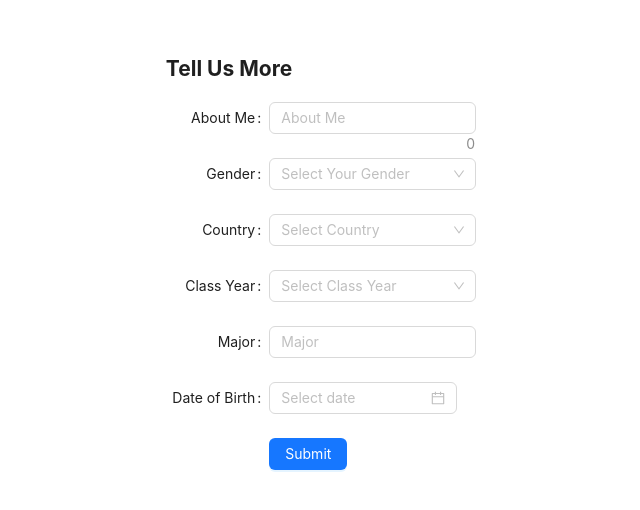
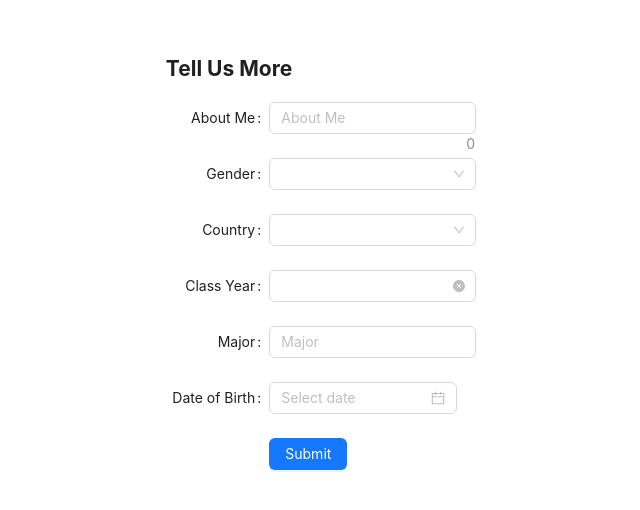
Before and after one commit to epotapov/Apollo, a React (Create React App) app in the folder apollo-frontend/: page /EditProfile in a window 1280 px wide. Shown: the part 136-646 px from the top of the page, without its empty margins (319-959 px from the left). Built offline with nearby package versions, Linux system fonts and the light colour scheme.

Commit message:
Worked on edit profile more
There is still a big that needs to be fixed,
but much closed to being done

```diff
--- a/apollo-frontend/src/components/EditProfile.js
+++ b/apollo-frontend/src/components/EditProfile.js
@@ -4,14 +4,19 @@ import { Grid, Button, Checkbox, Form, Input, Select, DatePicker} from 'antd';
 import {useLocation} from 'react-router-dom';
 import { useNavigate } from 'react-router-dom';
 
-
-const onFinish = (values) => {
-    console.log('Success:', values);
-  };
-
-const onFinishFailed = (errorInfo) => {
-    console.log('Failed:', errorInfo);
-};
+let user = null;
+let username = '';
+let aboutMe = '';
+let dob = '';
+let major = '';
+let year = '';
+let role = '';
+let email = '';
+let country = '';
+let gender = '';
+let gradYear = '';
+let courses = {};
+let planOfStudy = {};
 
 const countryList = [
     "Afghanistan",
@@ -265,14 +270,27 @@ const countryList = [
 	"Åland Islands"
 ];
 
+
+
 const {Option} = Select;
 
 export default function TellUsMore() {
 
 	const navigate = useNavigate();
-	const handleSubmit = async () => {
-		const updated_user = {username, email, major, gradYear, role, courses,
-			aboutMe, country, gender, planOfStudy, dob, year};
+	const onFinish = (values) => {
+		handleSubmit(values);
+	};
+	const handleSubmit = async (values) => {
+		aboutMe = values.aboutme;
+		dob = values.dob;
+		major = values.major;
+		country = values.country;
+		year = values.classyear;
+		gender = values.gender;
+
+		const updated_user = {aboutMe, username, email, major, gradYear, role, courses,
+			country, gender, planOfStudy, dob, year};
+
 		const response = await fetch('http://localhost:5001/api/user/edit', {
 			method: 'POST',
 			body: JSON.stringify(updated_user),
@@ -280,28 +298,15 @@ export default function TellUsMore() {
 			  'Content-Type': 'application/json'
 			}
 		});
-		navigate('/Profile', {state: {user: user}});
+		fetch('http://localhost:5001/api/user/get/' + user.username)
+		.then(response => response.json())
+		.then(data => navigate('/Profile',{state: {user: data}}))
 	}
-
-	let user = null;
-	var username = '';
-	var aboutMe = '';
-	var dob = '';
-	var major = '';
-	var year = '';
-	var role = '';
-	var email = '';
-	var country = '';
-	var gender = '';
-	var gradYear = '';
-	var courses = {};
-	var planOfStudy = {};
 
 
 	const data = useLocation();
 	if (data.state != null) {
 		user = data.state.user;
-		console.log(user);
 		if (user != null) {
 		  username = user.username;
 		  aboutMe = user.aboutMe;
@@ -336,31 +341,32 @@ export default function TellUsMore() {
                 }}
                 initialValues={{
                     remember: true,
+
                 }}
-                onFinish={onFinish}
-                onFinishFailed={onFinishFailed}
+                onFinish={handleSubmit}
                 autoComplete="off"
             >
                 <h2> Tell Us More </h2>
 				<Form.Item
 					name="aboutme"
 					label="About Me"
-					onChange={(e) => {aboutMe = e.target.value}}
-					value={aboutMe}
+					value="aboutMe"
 				>
 					<Input.TextArea
 						placeholder="About Me"
 						showCount={true}
 						allowClear={true}
+						defaultValue={aboutMe}
 						autoSize={true} />
 				</Form.Item>
                 <Form.Item
                     name="gender"
                     label="Gender"
-                    onChange={(e) => {gender = e.target.value}}
-                    value={gender}
                 >
-                    <Select placeholder="Select Your Gender" allowClear>
+                    <Select
+						placeholder="Select Your Gender"
+						defaultValue={gender}
+					>
                         <Option value="male">Male</Option>
                         <Option value="female">Female</Option>
                         <Option value="other">Other</Option>
@@ -369,12 +375,11 @@ export default function TellUsMore() {
                 <Form.Item
                     name="country"
                     label="Country"
-                    onChange={(e) => {country = e.target.value}}
-                    value={country}
                 >
                     <Select
                         placeholder="Select Country"
                         showSearch
+						defaultValue={country}
                         optionFilterProp="children"
                         filterOption={(input, option) => (option?.label ?? '').includes(input)}
                         filterSort={(optionA, optionB) =>
@@ -387,10 +392,8 @@ export default function TellUsMore() {
                 <Form.Item
                     name ="classyear"
                     label="Class Year"
-                    onChange={(e) => {year = e.target.value}}
-                    value={year}
                 >
-                    <Select placeholder="Select Class Year" allowClear>
+                    <Select placeholder="Select Class Year" allowClear defaultValue={year}>
                         <Option value="freshman">Freshman</Option>
                         <Option value="sophomore">Sophomore</Option>
                         <Option value="junior">Junior</Option>
@@ -401,16 +404,13 @@ export default function TellUsMore() {
                 <Form.Item
                     name="major"
                     label="Major"
-                    onChange={(e) => {major = e.target.value}}
-                    value={major}
                 >
-                    <Input placeholder="Major" />
+                    <Input placeholder="Major" defaultValue={major} />
                 </Form.Item>
                 <Form.Item
                     name="dob"
                     label="Date of Birth"
-                    onChange={(e) => {dob = e.target.value}}
-                    value={dob}
+                    defaultValue={dob}
                 >
                     <DatePicker />
                 </Form.Item>
@@ -420,7 +420,7 @@ export default function TellUsMore() {
                     span: 16,
                 }}
                 >
-				<Button type="primary" htmlType="submit" onClick={handleSubmit}>
+				<Button type="primary" htmlType="submit">
 					Submit
 				</Button>
                 </Form.Item>
--- a/apollo-frontend/src/components/ProfilePage.js
+++ b/apollo-frontend/src/components/ProfilePage.js
@@ -15,15 +15,15 @@ export default function ProfilePage() {
   }
 
   let user = null;
-  var username = '';
-  var aboutMe = '';
-  var email = '';
-  var dob = '';
-  var major = '';
-  var year = '';
-  var role = '';
-  var country = '';
-  var gender = '';
+  let username = '';
+  let aboutMe = '';
+  let email = '';
+  let dob = '';
+  let major = '';
+  let year = '';
+  let role = '';
+  let country = '';
+  let gender = '';
 
   const data = useLocation();
     if (data.state != null) {
```
Also changed, not shown: 1 other file (tests, documents, lock files or other folders).
